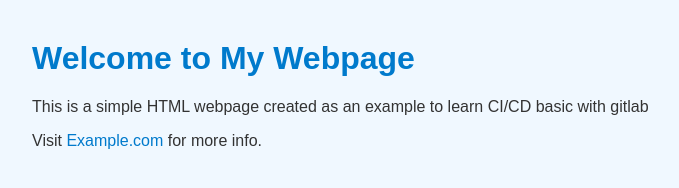
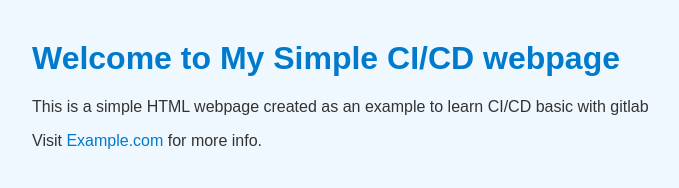
Before and after one commit to McCarthyCharles233/-CI-CD-with-GitHub-Pages, a plain HTML site: page index.html in a window 1280 px wide. Shown: the whole page, without its empty margins (8-687 px from the left). Drawn offline with Linux system fonts and the light colour scheme.

Commit message:
Update heading to emphasize CI/CD focus

```diff
--- a/index.html
+++ b/index.html
@@ -28,7 +28,7 @@
 </head>
 <body>
 
-    <h1>Welcome to My Webpage</h1>
+    <h1>Welcome to My Simple CI/CD webpage</h1>
     <p>This is a simple HTML webpage created as an example to learn CI/CD basic with gitlab</p>
     <p>Visit <a href="https://www.example.com" target="_blank">Example.com</a> for more info.</p>
 
```
